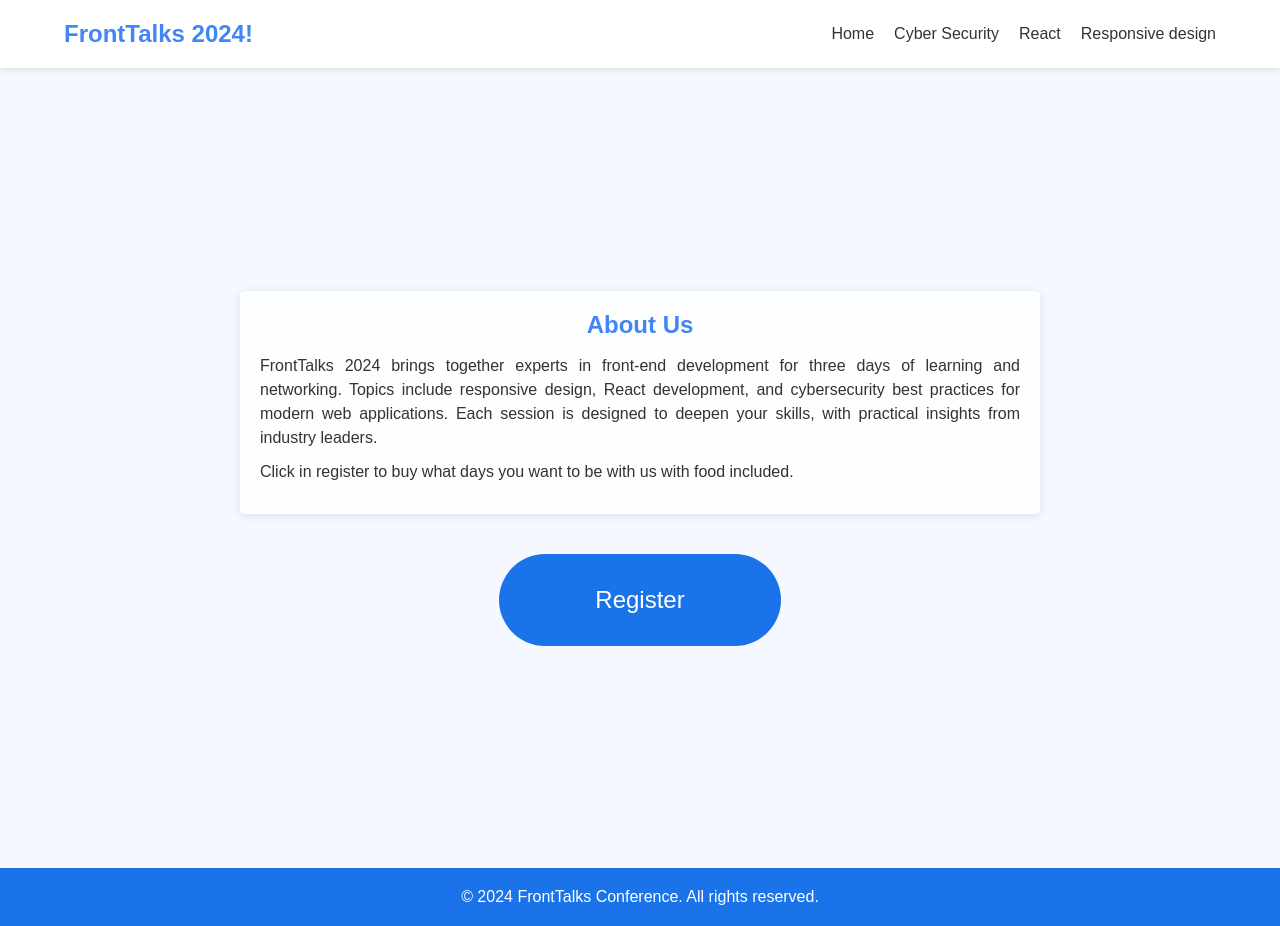
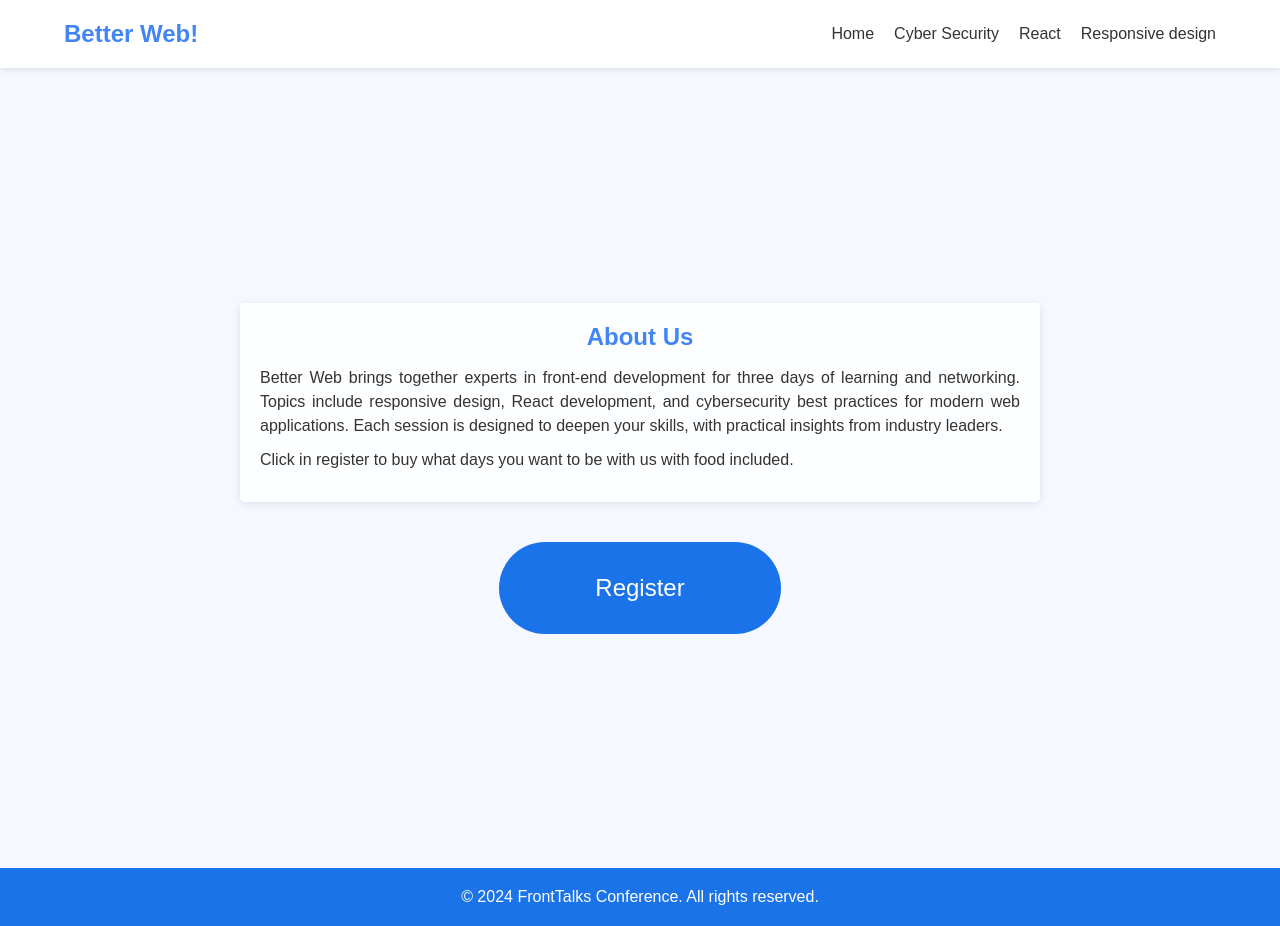
Before and after one commit to ipieropan/FrontTalks, a plain HTML site: page index.html in a window 1280 px wide. Drawn offline with Linux system fonts and the light colour scheme.

Commit message:
changed app name

```diff
--- a/index.html
+++ b/index.html
@@ -13,7 +13,7 @@
 			<header>
 				<div class="container">
 					<nav>
-						<h1>FrontTalks 2024!</h1>
+						<h1>Better Web!</h1>
 						<ul>
 							<li>
 								<a href="index.html">Home</a>
@@ -37,13 +37,16 @@
 					<div class="seminar-info">
 						<h2>About Us</h2>
 						<p>
-							FrontTalks 2024 brings together experts in front-end development
-							for three days of learning and networking. Topics include
-							responsive design, React development, and cybersecurity best
-							practices for modern web applications. Each session is designed to
-							deepen your skills, with practical insights from industry leaders.
+							Better Web brings together experts in front-end development for
+							three days of learning and networking. Topics include responsive
+							design, React development, and cybersecurity best practices for
+							modern web applications. Each session is designed to deepen your
+							skills, with practical insights from industry leaders.
 						</p>
-						<p>Click in register to buy what days you want to be with us with food included.</p>
+						<p>
+							Click in register to buy what days you want to be with us with
+							food included.
+						</p>
 					</div>
 
 					<div class="btn-area">
@@ -60,7 +63,7 @@
 							<div class="login-form">
 								<input type="text" placeholder="Enter Your Email.." />
 								<input type="password" placeholder="Enter Your Password.." />
-								<input type="text" placeholder="Adress">
+								<input type="text" placeholder="Adress" />
 								<div class="dayPass">
 									<label for="dayPass">Choose your pass:</label>
 									<select name="dayPass" id="dayPass" required>
@@ -71,7 +74,6 @@
 										<option value="React">React</option>
 										<option value="Responsive Design">Responsive Design</option>
 										<option value="3 days">All the seminars</option>
-
 									</select>
 									<!-- calendar to define dates (still dont know how to use without js)-->
 									<!-- <input type="date" name="" id="" minlength="18/10/2024" maxlength="20/10/2024"> -->
```
Also changed, not shown: seminars/cyberSecurity.html (+1 -1 lines), seminars/react.html (+1 -1 lines), seminars/responsiveDesign.html (+1 -1 lines).
